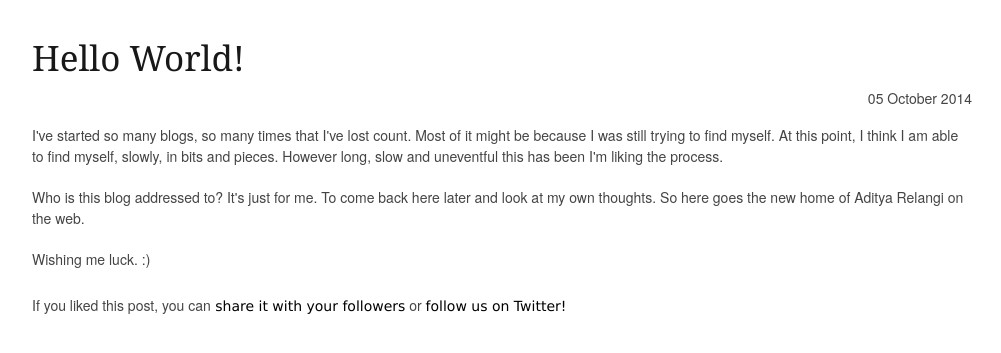
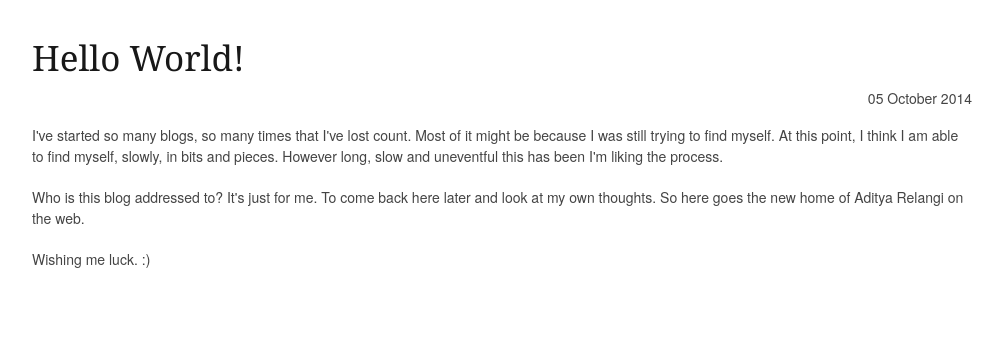
Before and after one commit to arelangi/adityarelangi.com, a Jekyll site: the page blog/hello-world/index.html, which Jekyll copies as it is, in a window 1280 px wide. Shown: the top 353 px of the page, without its empty margins (138-1139 px from the left). Built offline with Jekyll 4.4.1, drawn with Linux system fonts in a browser that asks for light colours; Markdown is read by kramdown in place of the engine named in the settings.

Commit message:
removed the twitter plug

```diff
--- a/blog/hello-world/index.html
+++ b/blog/hello-world/index.html
@@ -33,7 +33,6 @@ At this point, I think I am able to find myself, slowly, in bits and pieces. How
 
 		</div>
 
-		<span class="twitter_plug" >If you liked this post, you can<a href="https://twitter.com/intent/tweet?url=http://adityarelangi.com//hello-world&text=Hello World!&via=arelangi" target="_blank"> share it with your followers</a> or <a href="https://twitter.com/arelangi">  follow us on Twitter!</a></span>
 	</div>
 	<!--
 	<div class="four columns">
```
